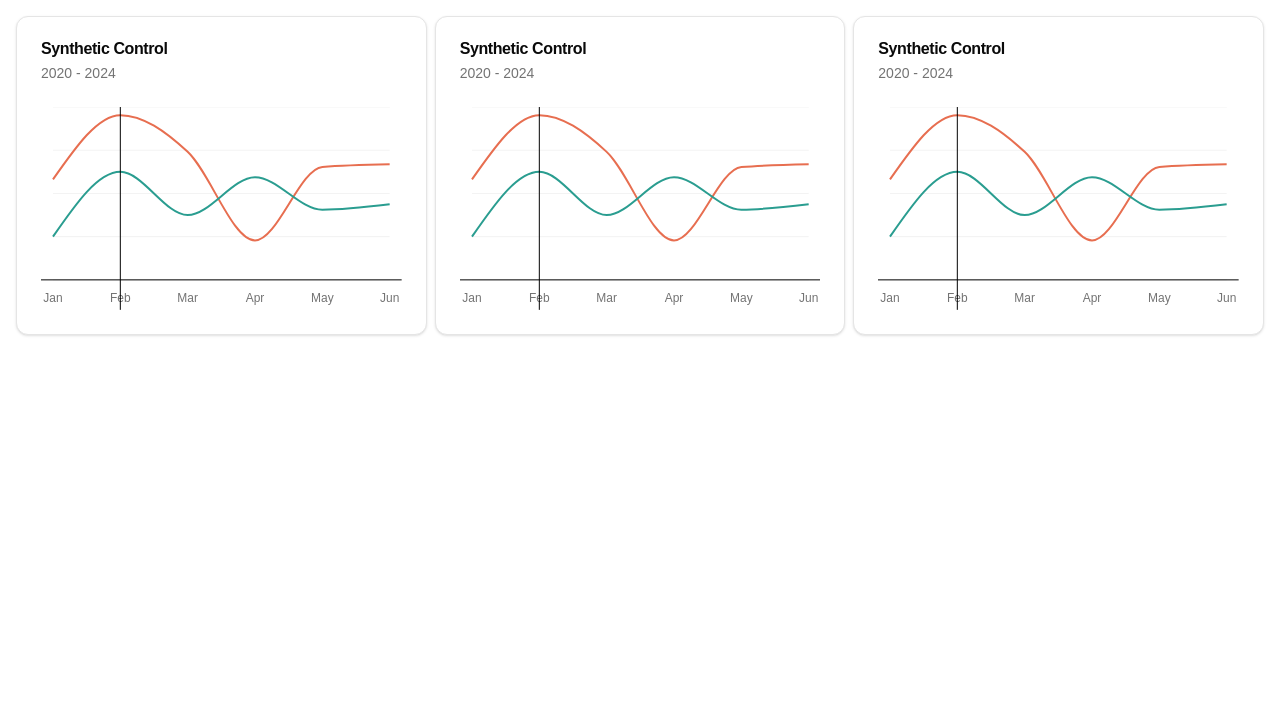
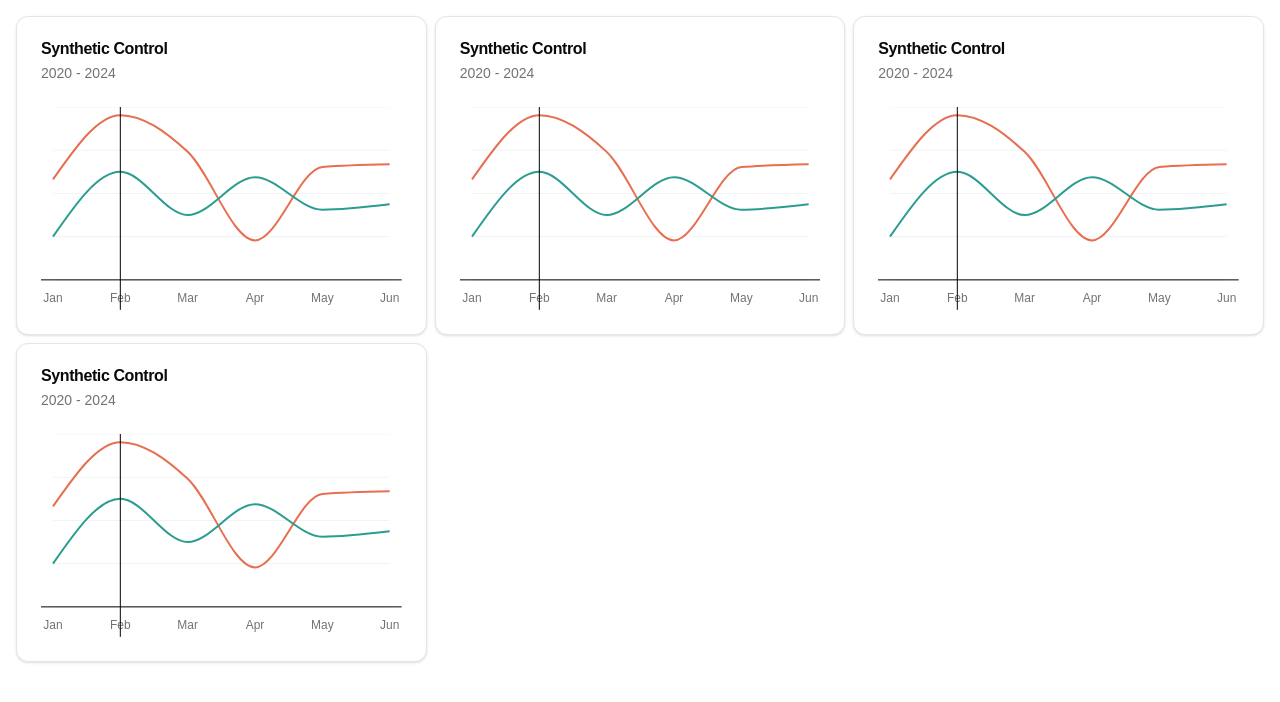
Before and after one commit to carlbarrdahl/counter-factually, a Next.js app: page / in a window 1280 px wide. Shown: the top 702 px of the page. Built offline with nearby package versions, Linux system fonts and the light colour scheme.

Commit message:
Update meta

```diff
--- a/app/layout.tsx
+++ b/app/layout.tsx
@@ -14,8 +14,8 @@ const geistMono = localFont({
 });
 
 export const metadata: Metadata = {
-  title: "Create Next App",
-  description: "Generated by create next app",
+  title: "Synthetic Control",
+  description: "...",
 };
 
 export default function RootLayout({
--- a/app/page.tsx
+++ b/app/page.tsx
@@ -7,6 +7,7 @@ export default function Home() {
         <SyntheticChart />
         <SyntheticChart />
         <SyntheticChart />
+        <SyntheticChart />
       </div>
     </div>
   );
```
